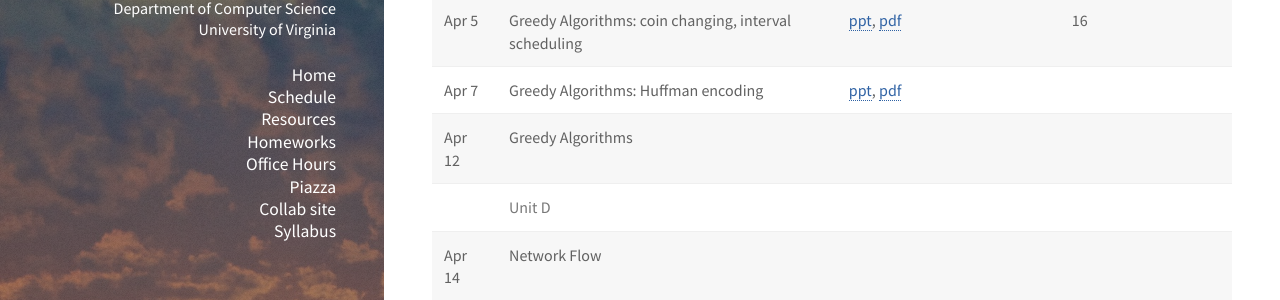
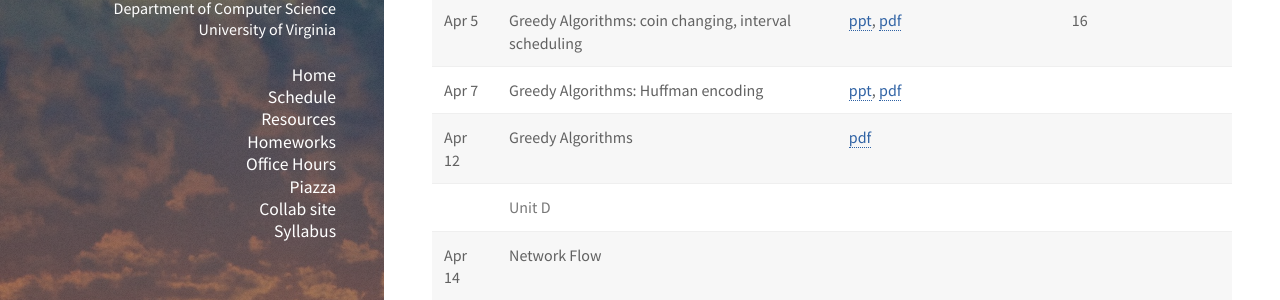
Before and after one commit to uva-cs/cs4102-s22, a Jekyll site: the page built from slides/schedule.md, in a window 1280 px wide and 900 px high, scrolled down 1638 px. Shown: the part 133-433 px from the top of the window. Built offline with Jekyll 4.4.1, drawn with Linux system fonts in a browser that asks for light colours; nearby versions of some CDN libraries; library files that are not in the unit come from our copies.

Commit message:
Added lecture 7 slides for unit C

```diff
--- a/slides/schedule.md
+++ b/slides/schedule.md
@@ -35,7 +35,7 @@ This is a tentative schedule of topics addressed.  As we go through the semester
 | Mar 31  | Dynamic Programming                                           | [ppt](cs4102-C-lecture4.pptx), [pdf](cs4102-C-lecture4.pdf)                                                          |          |                                   |
 | Apr 5   | Greedy Algorithms: coin changing, interval scheduling         | [ppt](cs4102-C-lecture5-v2.pptx), [pdf](cs4102-C-lecture5-v2.pdf)                                                    | 16       |                                   |
 | Apr 7   | Greedy Algorithms: Huffman encoding                           | [ppt](cs4102-C-lecture6.pptx), [pdf](cs4102-C-lecture6.pdf)                                                          |          |                                   |
-| Apr 12  | Greedy Algorithms                                             |                                                                                                                      |          |                                   |
+| Apr 12  | Greedy Algorithms                                             |  [pdf](cs4102-C-lecture7.pdf)                                                                                                                    |          |                                   |
 |         | **Unit D**                                                    |                                                                                                                      |          |                                   |
 | Apr 14  | Network Flow                                                  |                                                                                                                      |          |                                   |
 | Apr 19  | Exam 3 on Unit C                                              | [Topic List](../unitc/exam-c-topics.html)                                                                            |          |                                   |
```
Also changed, not shown: 1 other file.
